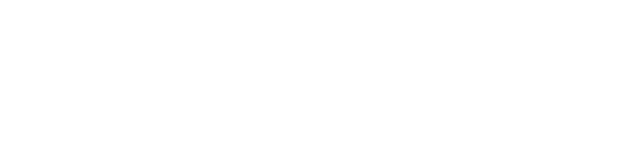
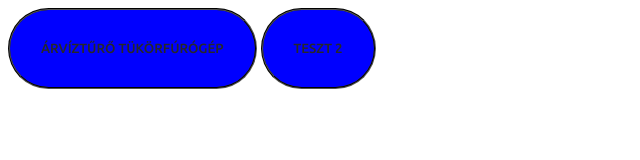
Before and after one commit to bisboi/3.alkalomprojekt, a plain HTML site: page frontend/index.html in a window 1280 px wide. Shown: the whole page, without its empty margins (0-640 px from the left). Drawn offline with Linux system fonts and the light colour scheme.

Commit message:
new version

```diff
--- a/frontend/index.html
+++ b/frontend/index.html
@@ -4,9 +4,16 @@
 	<meta charset="UTF-8">
 	<meta http-equiv="X-UA-Compatible" content="IE=edge">
 	<meta name="viewport" content="width=device-width, initial-scale=1.0">
+	<link rel="preconnect" href="https://fonts.googleapis.com">
+	<link rel="preconnect" href="https://fonts.gstatic.com" crossorigin>
+	<link href="https://fonts.googleapis.com/css2?family=Roboto:wght@300&family=Ubuntu:wght@500&display=swap" rel="stylesheet">
+	<link rel="stylesheet" href="style.css">
 	<title>This is FRONTEND</title>
 </head>
 <body>
-	<div id="root"></div>
+	<div id="root">
+		<button>Árvíztűrő tükörfúrógép</button>
+		<button>Teszt 2</button>
+	</div>
 </body>
 </html>
--- /dev/null
+++ b/frontend/style.css
@@ -0,0 +1,13 @@
+button {
+    color: rgb(40, 40, 40);
+    background-color: blue;
+    padding: 31px;
+    font-family:'Ubuntu', sans-serif;
+    font-weight:500;
+    text-transform: uppercase;
+    border-width: 2px;
+    border-radius: 50px 50px 50px 50px;
+    border-style: groove;
+
+
+}
```
